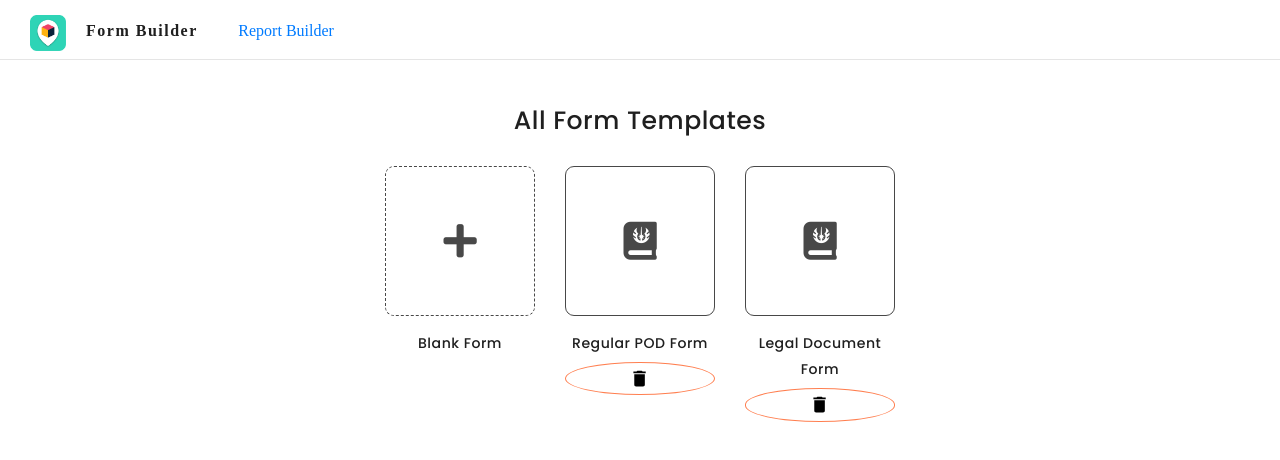
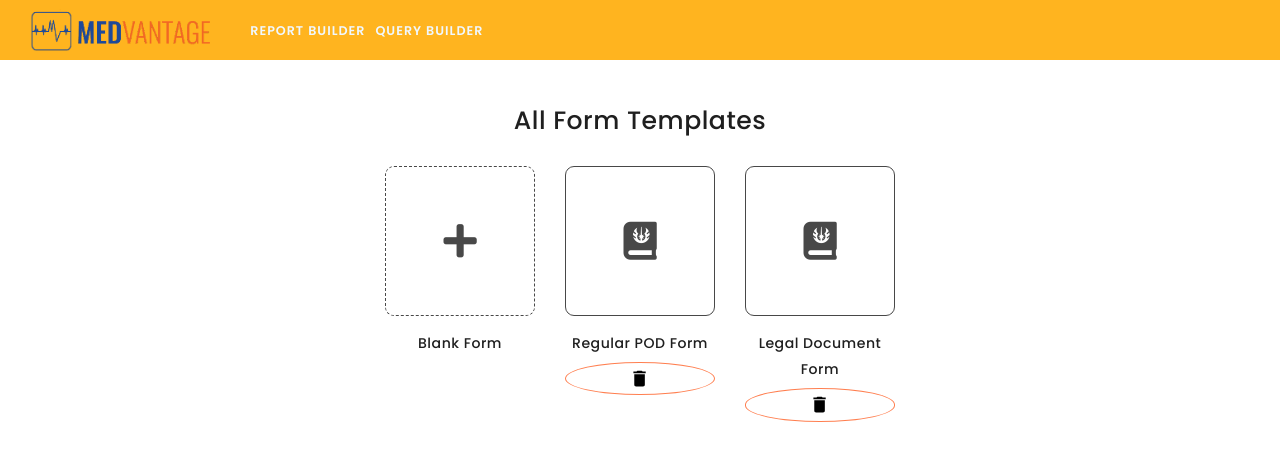
Before and after one commit to sandeep23097/formBuilderMedvantage, a React app: page / in a window 1280 px wide. Shown: the top 460 px of the page. Built offline with nearby package versions, Linux system fonts and the light colour scheme.

Commit message:
Ijaharuddin: getLatest

```diff
--- a/src/components/Navbar.tsx
+++ b/src/components/Navbar.tsx
@@ -12,18 +12,81 @@ if (process.env.NODE_ENV === "localhost") {
 interface NavbarProps {
   window?: ()=>Window
 }
-import logo from './../assets/img-logo.png';
+// import logo from './../assets/img-logo.png';
+import logo from '../assets/medLogo.png';
+
 
 const Navbar: FunctionComponent<NavbarProps> = (props) => {
 
   return (
     <>
-      <header
+
+<header
         id="header"
         className="header-sticky sticky-active"
         data-fullwidth="true"
       >
-        <div className="header-inner">
+        <div className="header-inner custom-inner">
+          <div className="container">
+
+            <div className="nav-container">
+
+              <div className="logo">
+              <a
+                href="/"
+                className="vcenter"
+                data-src-dark="/img/medLogo.png"
+              >
+                <img
+                  src={logo}/>
+              </a>
+            </div>
+
+            <div className="nav-n-logo">
+              <div className="nav-wrappper"
+              >
+                <div>
+                <a
+                  href="/reportBuilder"
+
+                >
+                  REPORT BUILDER
+                </a>
+              </div>
+
+              <div>
+                <a
+                  href="/queryBuilder"
+
+                >
+                  QUERY BUILDER
+                </a>
+              </div>
+              </div>
+
+              <div className="toggle-button"
+              >
+                <button>
+                <div></div>
+                <div></div>
+                <div></div>
+                </button>
+
+              </div>
+              </div>
+
+            </div>
+
+          </div>
+        </div>
+      </header>
+
+      {/* <header
+        id="header"
+        className="header-sticky sticky-active"
+        data-fullwidth="true"
+      >
+        <div className="header-inner custom-inner">
           <div className="container">
 
             <div className="row">
@@ -32,8 +95,8 @@ const Navbar: FunctionComponent<NavbarProps> = (props) => {
               <a
                 href="/"
                 className="logo vcenter"
-                data-src-dark="/img/img-logo.png"
-                style={{ fontFamily: "Cassannet", fontSize: "16px" }}
+                data-src-dark="/img/medLogo.png"
+
               >
                 <img
                   src={logo}
@@ -45,34 +108,43 @@ const Navbar: FunctionComponent<NavbarProps> = (props) => {
                   }
                   className={isMobile ? "p-l-20 p-r-15" : "p-r-20"}
                 />
-                Form Builder
               </a>
             </div>
             </div>
+
             <div className="col-md-2">
             <div >
               <a
                 href="/reportBuilder"
                 className="logo vcenter"
-                data-src-dark="/img/img-logo.png"
-                style={{ fontFamily: "Cassannet", fontSize: "16px" }}
+                data-src-dark="/img/medLogo.png"
               >
 
                 Report Builder
               </a>
             </div>
-            </div>
-            <div className="col-md-8">
-              </div>
 
 
+            </div>
+            <div className="col-md-2">
+            <div >
+              <a
+                href="/queryBuilder"
+                className="logo vcenter"
+                data-src-dark="/img/img-logo.png"
+                style={{ fontFamily: "Cassannet", fontSize: "16px" }}
+              >
+                Query Builder
+              </a>
+            </div>
+            </div>
 
             </div>
 
 
           </div>
         </div>
-      </header>
+      </header> */}
     </>
   );
 }
--- a/src/components/ReportBuilder/ProcedureBUilder.tsx
+++ b/src/components/ReportBuilder/ProcedureBUilder.tsx
@@ -408,7 +408,7 @@ const ProcedureBuilderPage: FunctionComponent<ProcedureBuilderPageProps> = (prop
     }
 
     return (
-        <div className="container" style={{marginTop:'60px'}}>
+        <div className="container mt-60">
             <div className="container-legent">
              <div className="new-heading">Conditional Selection</div>
             <div className="row mt-2">
--- a/src/components/ReportBuilder/ReportBuilder.tsx
+++ b/src/components/ReportBuilder/ReportBuilder.tsx
@@ -4,6 +4,9 @@ interface ReportBuilderPageProps {}
 
 const ReportBuilderPage: FunctionComponent<ReportBuilderPageProps> = () => {
     return (
+
+      <>
+      <div className="container mt-60">
         <a
                 href="/queryBuilder"
                 className="logo vcenter"
@@ -13,6 +16,8 @@ const ReportBuilderPage: FunctionComponent<ReportBuilderPageProps> = () => {
 
                 Query Builder
               </a>
+              </div>
+              </>
       )
 }
 
```
Also changed, not shown: src/assets/css/style.css, src/assets/medLogo.png (added).
